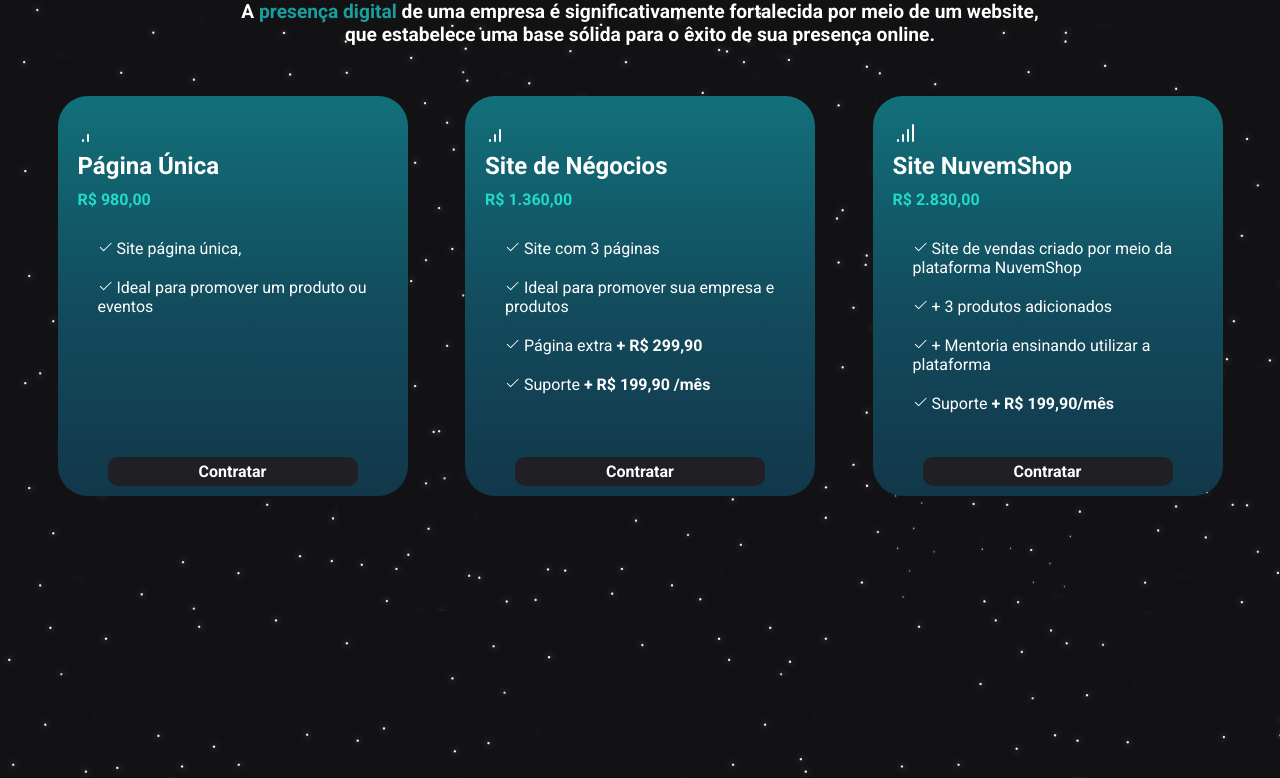
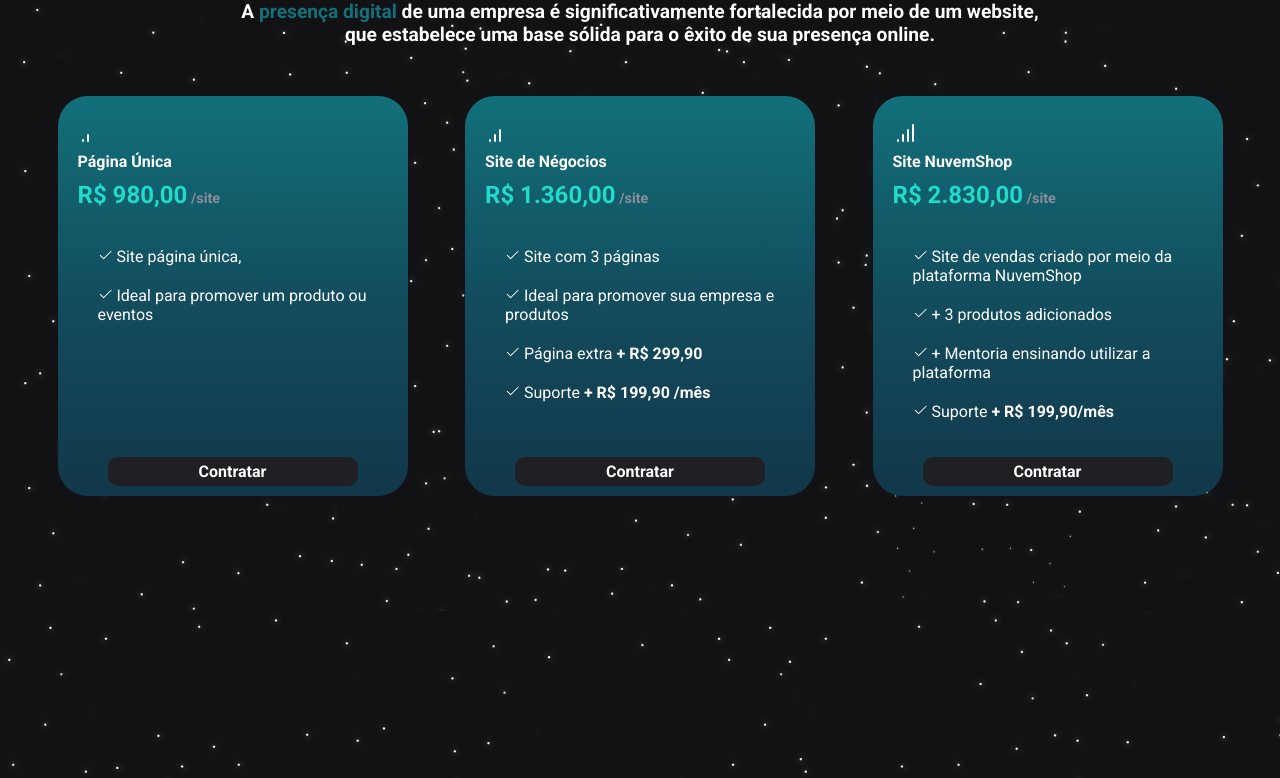
Before and after one commit to abraao0liveira/WebStudio, a React (Vite) app: page / in a window 1280 px wide. Shown: the part 989-1767 px from the top of the page. Built offline with nearby package versions, Linux system fonts and the light colour scheme.

Commit message:
update pag02[index.jsx abd style.js]

```diff
--- a/src/components/page02/index.jsx
+++ b/src/components/page02/index.jsx
@@ -12,7 +12,7 @@
           <div className="box">
             <CellSignalLow size={32} />
             <h2>Página Única</h2>
-            <h4>R$ 980,00</h4>
+            <h4>R$ 980,00<p>&nbsp;/site</p></h4>
             <ul>
               <li> <Check size={15} /> Site página única, </li>
               <li><Check size={15} /> Ideal para promover um produto ou eventos</li>
@@ -26,7 +26,7 @@
           <div className="box">
             <CellSignalMedium size={32} />
             <h2>Site de Négocios</h2>
-            <h4>R$ 1.360,00</h4>
+            <h4>R$ 1.360,00<p>&nbsp;/site</p></h4>
             <ul>
               <li><Check size={15} /> Site com 3 páginas</li>
               <li><Check size={15} /> Ideal para promover sua empresa e produtos</li>
@@ -45,7 +45,7 @@
           <div className="box">
             <CellSignalHigh size={32} />
             <h2>Site NuvemShop</h2>
-            <h4>R$ 2.830,00</h4>
+            <h4>R$ 2.830,00<p>&nbsp;/site</p></h4>
             <ul>
               <li><Check size={15} /> Site de vendas criado por meio da plataforma NuvemShop</li>
               <li><Check size={15} /> + 3 produtos adicionados</li>
--- a/src/components/page02/styles.js
+++ b/src/components/page02/styles.js
@@ -24,7 +24,7 @@
     margin-right: auto;
     text-align: center;
     strong {
-      color: ${(props) => props.theme['green-400']};
+      color: ${(props) => props.theme['green-600']};
     }
   }
 
@@ -92,11 +92,21 @@
         h2{
 
           padding-bottom: 10px;
+          font-size: 1rem;
 
         }
         h4{
           padding-bottom: 10px;
           color: ${(props) => props.theme['green-200']};
+          font-size: 1.5rem;
+          display: flex;
+
+          p{
+            display: flex;
+            font-size: 0.9rem;
+            color: ${(props) => props.theme['gray-400']};
+            line-height: 2.5;
+          }
         }
         ul{
           padding: 10px;
```
